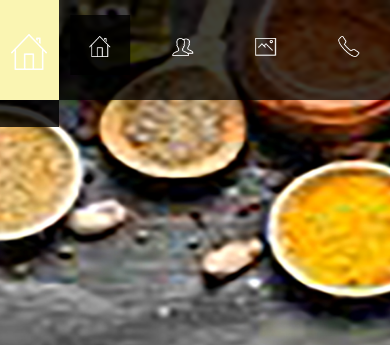
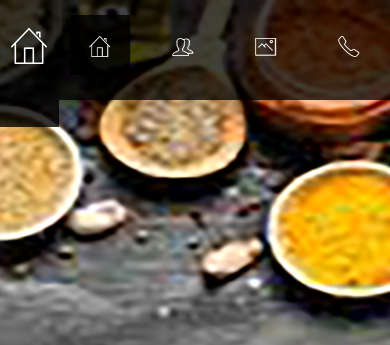
Before and after one commit to mitsuchak/shaktispices.github.io, a plain HTML site: page index.html in a window 390 px wide. Shown: the top 345 px of the page. Drawn offline with Linux system fonts and the light colour scheme.

Commit message:
Update tooplate-main.css

```diff
--- a/assets/css/tooplate-main.css
+++ b/assets/css/tooplate-main.css
@@ -632,23 +632,7 @@ nav a::before {
   .logo h1 {
     display: none;
   }
-  .logo h2 {
-  	margin-top: 0px;
-    line-height: 100px;
-    height: 100px;
-    width: 15vw;
-    top: 0;
-    left: 0;
-    z-index: 999999;
-    position: fixed;
-    font-size: 24px;
-    text-transform: uppercase;
-    font-weight: 900;
-    color: #111;
-    display: inline-block;
-    text-align: center;
-    background-color: #faf5b2;
-  }
+
   nav {
     top: 0vh;
     height: 100px;
```
